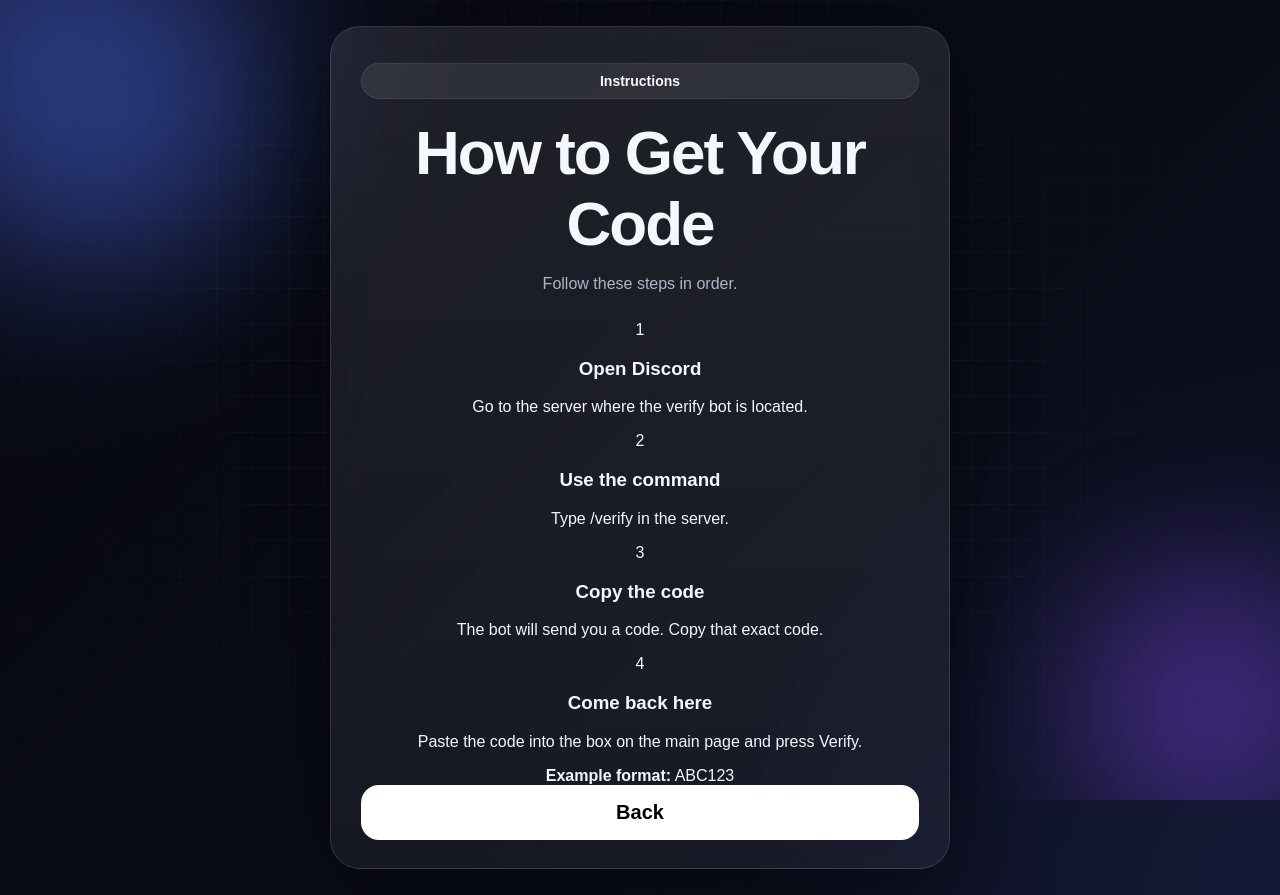
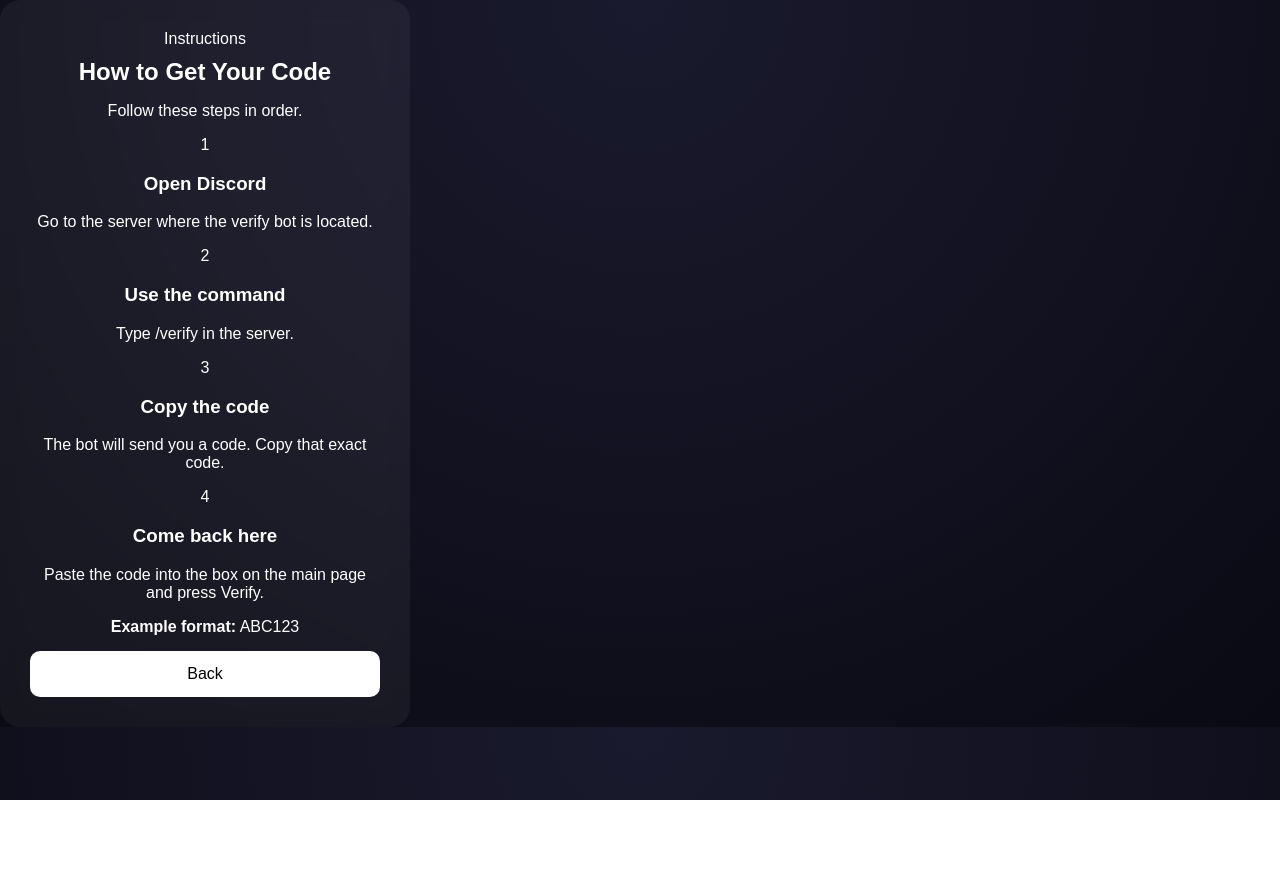
Before and after one commit to rayf24241-a11y/Raysverification, a website: page how.html in a window 1280 px wide. After the commit the page ends 800 px from the top, so only its background shows below. Drawn offline with Linux system fonts and the light colour scheme.

Commit message:
Update style.css

```diff
--- a/style.css
+++ b/style.css
@@ -1,266 +1,103 @@
-* {
-  box-sizing: border-box;
+body {
+  margin: 0;
+  font-family: Arial, sans-serif;
+  background: radial-gradient(circle at top, #1a1a2e, #0a0a14);
+  color: white;
 }
 
-:root {
-  --bg-1: #06070d;
-  --bg-2: #0d1020;
-  --panel: rgba(255, 255, 255, 0.08);
-  --panel-2: rgba(255, 255, 255, 0.05);
-  --border: rgba(255, 255, 255, 0.12);
-  --border-strong: rgba(255, 255, 255, 0.2);
-  --text: #f5f7ff;
-  --soft: #aeb6ca;
-  --danger: #ff8d8d;
-  --success: #4dff9a;
-  --button-text: #11131a;
-  --shadow: 0 25px 80px rgba(0, 0, 0, 0.45);
+/* CENTER */
+.container {
+  display: flex;
+  justify-content: center;
+  align-items: center;
+  height: 100vh;
 }
 
-html,
-body {
-  margin: 0;
-  min-height: 100%;
-  font-family: Arial, sans-serif;
-  color: var(--text);
-  background:
-    radial-gradient(circle at top left, #1a2042 0%, transparent 30%),
-    radial-gradient(circle at bottom right, #151937 0%, transparent 35%),
-    linear-gradient(135deg, var(--bg-1), var(--bg-2));
+/* CARD */
+.card {
+  background: rgba(255,255,255,0.05);
+  padding: 30px;
+  border-radius: 20px;
+  width: 350px;
+  text-align: center;
+  backdrop-filter: blur(10px);
 }
 
-body {
-  overflow-x: hidden;
-  position: relative;
-}
-
-/* BACKGROUND */
-
-.bg {
-  position: fixed;
-  inset: 0;
-  overflow: hidden;
-  pointer-events: none;
-}
-
-.orb {
-  position: absolute;
-  border-radius: 50%;
-  filter: blur(70px);
-  opacity: 0.35;
-  animation: floatOrb 10s ease-in-out infinite;
-}
-
-.orb-1 {
-  width: 320px;
-  height: 320px;
-  background: #4d74ff;
-  top: -80px;
-  left: -60px;
-}
-
-.orb-2 {
-  width: 280px;
-  height: 280px;
-  background: #8d4dff;
-  right: -70px;
-  bottom: -40px;
-  animation-delay: -4s;
-}
-
-.grid {
-  position: absolute;
-  inset: 0;
-  background-image:
-    linear-gradient(rgba(255,255,255,0.035) 1px, transparent 1px),
-    linear-gradient(90deg, rgba(255,255,255,0.035) 1px, transparent 1px);
-  background-size: 36px 36px;
-  mask-image: radial-gradient(circle at center, black 35%, transparent 85%);
-}
-
-.noise {
-  position: absolute;
-  inset: 0;
-  opacity: 0.03;
-  background-image:
-    radial-gradient(circle at 20% 20%, #fff 0.7px, transparent 0.8px),
-    radial-gradient(circle at 80% 40%, #fff 0.7px, transparent 0.8px),
-    radial-gradient(circle at 50% 80%, #fff 0.7px, transparent 0.8px);
-  background-size: 120px 120px;
-}
-
-/* LAYOUT */
-
-.page {
-  min-height: 100vh;
-  display: flex;
-  align-items: center;
-  justify-content: center;
-  padding: 26px;
-  position: relative;
-  z-index: 1;
-}
-
-.card {
-  width: 100%;
-  max-width: 620px;
-  padding: 36px 30px 28px;
-  border-radius: 30px;
-  background: linear-gradient(180deg, rgba(255,255,255,0.09), rgba(255,255,255,0.05));
-  border: 1px solid var(--border);
-  backdrop-filter: blur(18px);
-  box-shadow: var(--shadow);
-  text-align: center;
-  animation: riseIn 0.45s ease;
-}
-
-/* TEXT */
-
-.badge {
-  margin-bottom: 18px;
-  padding: 9px 16px;
-  border-radius: 999px;
-  background: rgba(255,255,255,0.08);
-  border: 1px solid rgba(255,255,255,0.08);
-  font-size: 14px;
-  font-weight: 700;
-}
-
+/* TITLE */
 h1 {
-  margin: 0;
-  font-size: 62px;
-  letter-spacing: -2px;
-}
-
-.subtext {
-  margin: 16px 0 28px;
-  color: var(--soft);
+  margin: 10px 0;
 }
 
 /* INPUT */
-
 input {
   width: 100%;
-  padding: 18px;
-  border-radius: 18px;
-  border: 1px solid var(--border);
-  background: rgba(255,255,255,0.07);
-  color: white;
-  font-size: 18px;
+  padding: 14px;
+  border-radius: 10px;
+  border: none;
+  margin-top: 15px;
+  font-size: 16px;
 }
 
-/* BUTTON */
-
+/* MAIN BUTTON */
 .main-btn {
   width: 100%;
-  padding: 16px;
-  border-radius: 18px;
+  padding: 14px;
+  margin-top: 15px;
+  border-radius: 10px;
   border: none;
+  font-size: 16px;
+  cursor: pointer;
   background: white;
-  font-weight: 800;
-  font-size: 20px;
-  cursor: pointer;
+  color: black;
 }
 
 /* RESULT */
-
 .result {
-  margin: 15px 0;
-  font-weight: 700;
+  margin-top: 10px;
+  font-size: 14px;
 }
 
-.result.success {
-  color: var(--success);
+/* SUCCESS = GREEN */
+.success {
+  color: #00ff88;
 }
 
-.result.error {
-  color: var(--danger);
-}
-
-/* SUCCESS BOX */
-
-.success-box {
-  margin: 12px 0;
-  padding: 16px;
-  border-radius: 18px;
-  background: rgba(77, 255, 154, 0.08);
-  border: 1px solid rgba(77, 255, 154, 0.18);
-}
-
-/* GAME CODE */
-
-.game-code-box {
-  margin-top: 16px;
-  padding: 18px;
-  border-radius: 18px;
-  background: rgba(255, 255, 255, 0.06);
-  border: 1px solid rgba(255, 255, 255, 0.12);
-}
-
-.game-code-title {
-  font-weight: 800;
-  margin-bottom: 6px;
-}
-
-.game-code-subtitle {
-  color: var(--soft);
-  margin-bottom: 14px;
-}
-
-.game-code-wrap {
-  display: flex;
-  gap: 10px;
-}
-
-.game-code-input {
-  flex: 1;
-  padding: 12px;
-  border-radius: 12px;
-  background: rgba(255,255,255,0.08);
-  color: white;
-}
-
-.copy-btn {
-  padding: 12px;
-  border-radius: 12px;
-  background: white;
-  font-weight: 700;
-  cursor: pointer;
-}
-
-.copy-result {
-  margin-top: 10px;
-  color: var(--success);
+/* ERROR */
+.error {
+  color: red;
 }
 
 /* HOW BUTTON */
-
 .how-btn {
-  margin-top: 14px;
-  padding: 10px 16px;
-  border-radius: 999px;
+  margin-top: 25px;
+  padding: 8px 16px;
+  border-radius: 20px;
+  border: none;
   background: white;
-  border: none;
   cursor: pointer;
 }
 
 /* HIDDEN */
-
 .hidden {
   display: none;
 }
 
-/* ANIMATIONS */
-
-@keyframes riseIn {
-  from {
-    opacity: 0;
-    transform: translateY(20px);
-  }
+/* WAIT TEXT */
+.wait-text {
+  margin-top: 15px;
+  font-size: 14px;
 }
 
-@keyframes floatOrb {
-  50% {
-    transform: translateY(20px);
-  }
+/* GAME CODE BOX */
+#gameCodeBox {
+  margin-top: 15px;
 }
+
+/* COPY BUTTON */
+.copy-btn {
+  margin-top: 10px;
+  padding: 8px 14px;
+  border: none;
+  border-radius: 8px;
+  cursor: pointer;
+}
```
